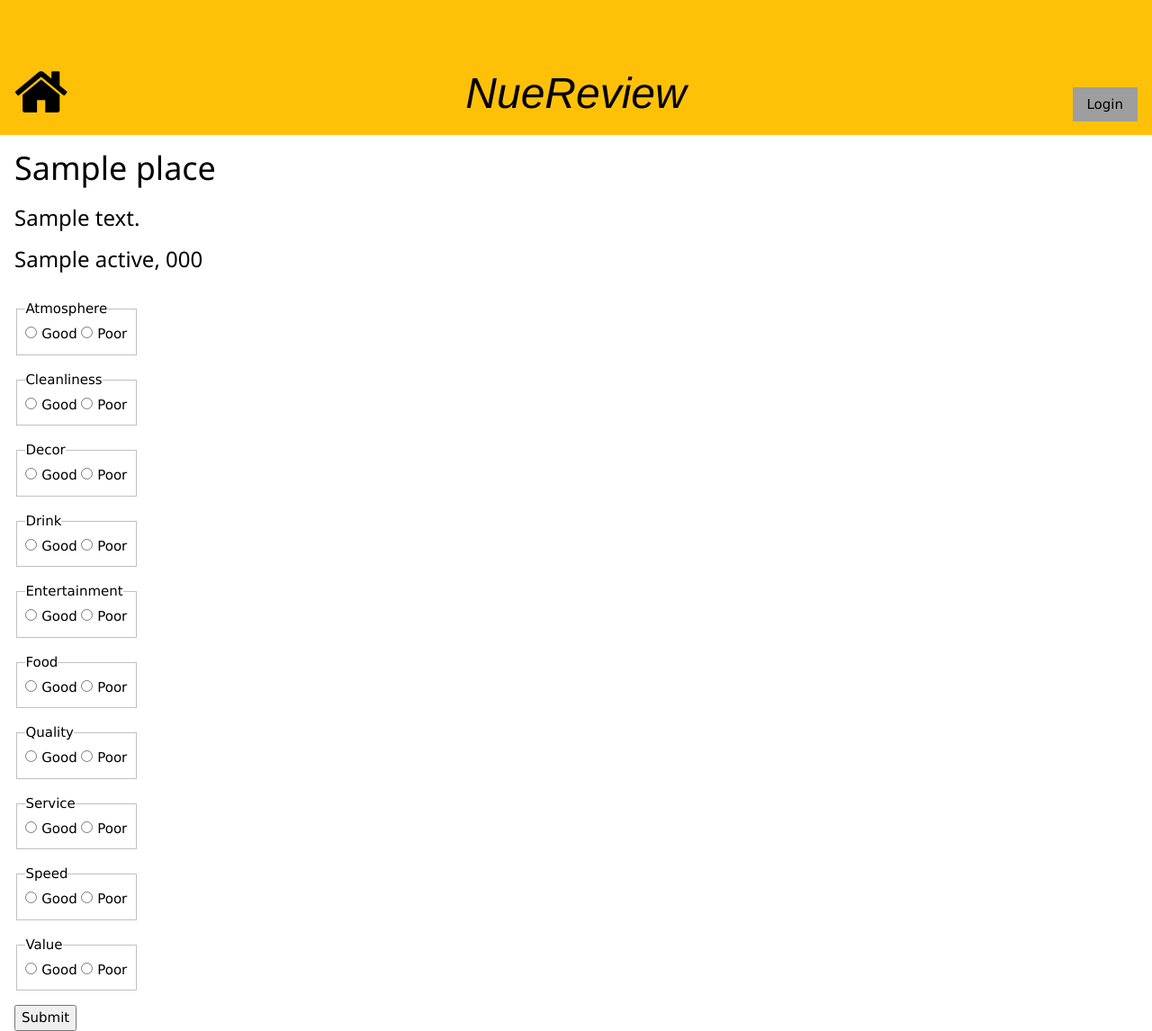
After one commit to fletchcoding/place-review-system, a Django app: page /places/1/review/ in a window 1280 px wide. The commit adds this page. Shown: the whole page at 90% size. Run offline with Django 3.2, Linux system fonts and the light colour scheme; tables that the repository leaves empty hold one stand-in row (values such as "Sample post"); some libraries are stand-ins or nearby versions.

Commit message:
Added review form

```diff
--- a/places/models.py
+++ b/places/models.py
@@ -29,15 +29,6 @@ class Review(models.Model):
     def __str__(self):
         return str(self.place) + ' for ' + str(self.visit_date) + ', by ' + str(self.reviewer.username)
 
-    def save(self, *args, **kwargs):
-        """
-        TODO:
-        Perform validation on associated Feedback
-        """
-        return super(Review, self).save(*args, **kwargs)
-
-
-
 class Feedback(models.Model):
     review = models.OneToOneField(Review, on_delete=models.CASCADE)
     atmosphere = models.BooleanField(null=True)
@@ -51,23 +42,26 @@ class Feedback(models.Model):
     speed = models.BooleanField(null=True)
     value = models.BooleanField(null=True)
 
+    def get_field_names(cls):
+        names = []
+        for field in Feedback._meta.fields:
+            if field.name != "id" and field.name != 'review':
+                names.append(field.name)
+        return names
+
     def get_counts(self):
         """
         Returns the (Total, True, False) counts as tuple
         """
-        count = 0
         pos = 0
         neg = 0
-        for field in _meta.fields:
-            if field.name != "review":
-                if field.value is True:
+        for field in Feedback._meta.fields:
+            if field.name != "id" and field.name != 'review':
+                if field.value_from_object(self) is True:
                     pos += 1
-                elif field.value is False:
+                elif field.value_from_object(self) is False:
                     neg += 1
-                count += 1
-        return (count, pos, neg)
-
-
+        return (pos, neg)
 
 class Scorecard(models.Model):
     """
--- a/places/templates/places/detail.html
+++ b/places/templates/places/detail.html
@@ -4,22 +4,24 @@
     {% if error_message %}
     <p><strong>{{ error_message }}</strong></p>
     {% else %}
-    <div class="w3-panel w3-gray" onClick="document.getElementById('review_modal').style.display='block'" style="cursor:pointer;">
-      <p>Want to leave a review?</p>
-    </div>
-    <div id="review_modal" class="w3-modal">
-      <div class="w3-modal-content">
-        <div class="w3-container">
-          <span onclick="document.getElementById('review_modal').style.display='none'" class="w3-button w3-display-topright">&times;</span>
 
-        </div>
-      </div>
-    </div>
     <div class="w3-container">
       <h1>{{ place.name }}</h1>
       <h3>{{ place.street_address }}</h3>
       <h3>{{ place.suburb }} {{ place.state }}, {{ place.postcode }}</h3>
     </div>
+
+    {% block review %}
+    <div>
+      <a href="{% url 'places:review' place.id %}" style="text-decoration:none;">
+      <div class="w3-panel w3-gray">
+        <p>Want to leave a review?</p>
+      </div>
+      </a>
+    <div>
+    {% endblock review %}
+
+
     {% endif %}
 
 {% endblock content %}
--- /dev/null
+++ b/places/templates/places/review.html
@@ -0,0 +1,110 @@
+{% extends "places/detail.html" %}
+
+{% block review %}
+  <div class="w3-container">
+    <form action="{% url 'places:postreview' place.id %}" method="post">
+      {% csrf_token %}
+
+      <div class="w3-section">
+        <fieldset style="display:inline-block;">
+          <legend>Atmosphere</legend>
+          <input type="radio" name="atmosphere" id="posatmosphere" value="good">
+          <label for="posatmosphere">Good</label>
+          <input type="radio" name="atmosphere" id="negatmosphere" value="poor">
+          <label for="negatmosphere">Poor</label>
+        </fieldset>
+      </div>
+
+      <div class="w3-section">
+        <fieldset style="display:inline-block;">
+          <legend>Cleanliness</legend>
+          <input type="radio" name="cleanliness" id="poscleanliness" value="good">
+          <label for="poscleanliness">Good</label>
+          <input type="radio" name="cleanliness" id="negcleanliness" value="poor">
+          <label for="negcleanliness">Poor</label>
+        </fieldset>
+      </div>
+
+      <div class="w3-section">
+        <fieldset style="display:inline-block;">
+          <legend>Decor</legend>
+          <input type="radio" name="decor" id="posdecor" value="good">
+          <label for="posatmosphere">Good</label>
+          <input type="radio" name="decor" id="negdecor" value="poor">
+          <label for="negdecor">Poor</label>
+        </fieldset>
+      </div>
+
+      <div class="w3-section">
+        <fieldset style="display:inline-block;">
+          <legend>Drink</legend>
+          <input type="radio" name="drink" id="posdrink" value="good">
+          <label for="posdrink">Good</label>
+          <input type="radio" name="atmosphere" id="negdrink" value="poor">
+          <label for="negdrink">Poor</label>
+        </fieldset>
+      </div>
+
+      <div class="w3-section">
+        <fieldset style="display:inline-block;">
+          <legend>Entertainment</legend>
+          <input type="radio" name="entertainment" id="posentertainment" value="good">
+          <label for="posentertainment">Good</label>
+          <input type="radio" name="atmosphere" id="negentertainment" value="poor">
+          <label for="negentertainment">Poor</label>
+        </fieldset>
+      </div>
+
+      <div class="w3-section">
+        <fieldset style="display:inline-block;">
+          <legend>Food</legend>
+          <input type="radio" name="food" id="posfood" value="good">
+          <label for="posfood">Good</label>
+          <input type="radio" name="atmosphere" id="negfood" value="poor">
+          <label for="negfood">Poor</label>
+        </fieldset>
+      </div>
+
+      <div class="w3-section">
+        <fieldset style="display:inline-block;">
+          <legend>Quality</legend>
+          <input type="radio" name="quality" id="posquality" value="good">
+          <label for="posquality">Good</label>
+          <input type="radio" name="atmosphere" id="negquality" value="poor">
+          <label for="negquality">Poor</label>
+        </fieldset>
+      </div>
+
+      <div class="w3-section">
+        <fieldset style="display:inline-block;">
+          <legend>Service</legend>
+          <input type="radio" name="service" id="posservice" value="good">
+          <label for="posservice">Good</label>
+          <input type="radio" name="atmosphere" id="negservice" value="poor">
+          <label for="negservice">Poor</label>
+        </fieldset>
+      </div>
+
+      <div class="w3-section">
+        <fieldset style="display:inline-block;">
+          <legend>Speed</legend>
+          <input type="radio" name="speed" id="posspeed" value="good">
+          <label for="posspeed">Good</label>
+          <input type="radio" name="atmosphere" id="negspeed" value="poor">
+          <label for="negspeed">Poor</label>
+        </fieldset>
+      </div>
+
+      <div class="w3-section">
+        <fieldset style="display:inline-block;">
+          <legend>Value</legend>
+          <input type="radio" name="value" id="posvalue" value="good">
+          <label for="posvalue">Good</label>
+          <input type="radio" name="atmosphere" id="negvalue" value="poor">
+          <label for="negvalue">Poor</label>
+        </fieldset>
+      </div>
+      <input type="submit" value="Submit">
+    </form>
+  </div>
+{% endblock review %}
--- a/places/urls.py
+++ b/places/urls.py
@@ -8,4 +8,8 @@ urlpatterns = [
     path('', views.IndexView.as_view(), name='index'),
     # ex: /places/1/
     path('<int:pk>/', views.DetailView.as_view(), name='detail'),
+    # ex: /places/1/review/
+    path('<int:pk>/review/', views.ReviewView.as_view(), name='review'),
+    # ex: /places/1/# REVIEW: /
+    path('<int:place_id>/postreview/', views.postreview, name='postreview'),
 ]
--- a/places/views.py
+++ b/places/views.py
@@ -1,8 +1,14 @@
 from django.shortcuts import render
 from django.views import generic
 from django.contrib.auth.models import User
+from django.http import HttpResponseRedirect
+from django.shortcuts import get_object_or_404, render
+from django.utils import timezone
+from django.urls import reverse
+from django.contrib.auth.decorators import login_required
 
-from .models import Place, Scorecard
+
+from .models import Place, Review, Feedback, Scorecard
 
 
 class IndexView(generic.ListView):
@@ -18,3 +24,30 @@ class IndexView(generic.ListView):
 class DetailView(generic.DetailView):
     model = Place
     template_name = 'places/detail.html'
+
+class ReviewView(generic.DetailView):
+    model = Place
+    template_name = 'places/review.html'
+
+
+@login_required
+def postreview(request, place_id):
+    place = get_object_or_404(Place, pk=place_id)
+    review = Review(visit_date=timezone.now(), place=place, reviewer=request.user)
+
+    feedback = Feedback(review=review)
+    for field in feedback.get_field_names():
+        if request.POST.get(field) == 'good':
+            setattr(feedback, field, True)
+        elif request.POST.get(field) == 'poor':
+            setattr(feedback, field, False)
+
+    if feedback.get_counts()[0] + feedback.get_counts()[1] < 3:
+        return render(request, 'places/review.html', {
+            'place':place,
+            'error_message': 'Minimum 3 feedback points required'
+        })
+    else:
+        review.save()
+        feedback.save()
+        return HttpResponseRedirect(reverse('places:detail', args=(place.id,)))
```
